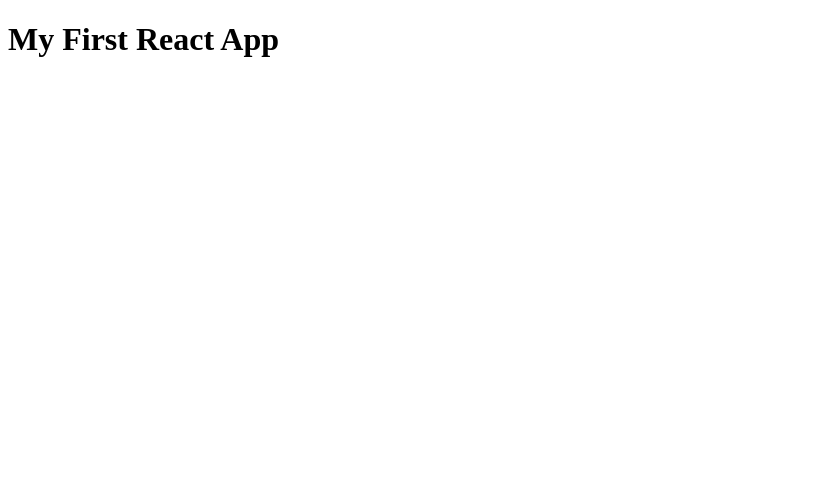
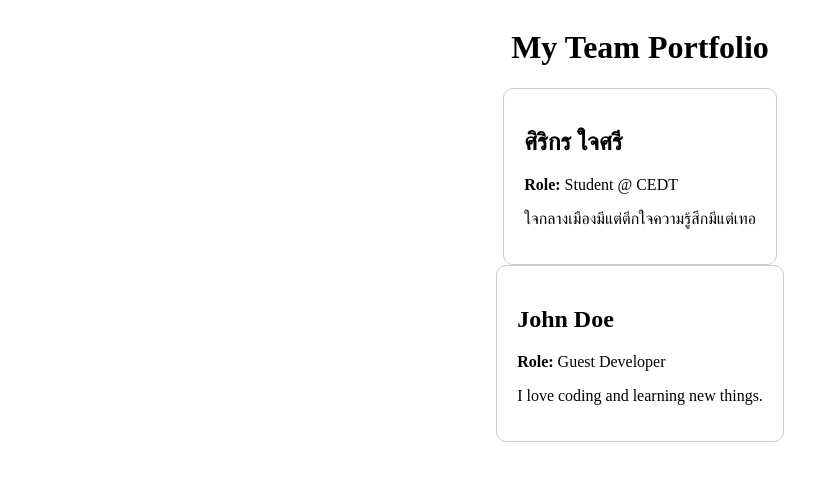
Before and after one commit to peeppeep0505/lab1-react-profile, a React (Vite) app in the folder my-profile/: page / in a window 1280 px wide. Shown: the top 480 px of the page, without its empty margins (0-839 px from the left). Built offline with nearby package versions, Linux system fonts and the light colour scheme.

Commit message:
feat: add ProfileCard component and pass data via props

```diff
--- a/my-profile/src/App.jsx
+++ b/my-profile/src/App.jsx
@@ -1,14 +1,22 @@
-
+import ProfileCard from './components/ProfileCard.jsx';
 
 function App() {
 
   return (
-   <div>
-    <h1>
-      My First React App
-    </h1>
-   </div>
-  )
+   <div style={{ display: 'flex', flexDirection: 'column', alignItems: 'center' }}>
+    <h1>My Team Portfolio</h1>
+      <ProfileCard
+        name="ศิริกร ใจศรี"
+        role="Student @ CEDT"
+        bio="ใจกลางเมืองมีแต่ตึกใจความรู้สึกมีแต่เทอ"
+      />
+      <ProfileCard
+        name="John Doе"
+        role="Guest Developer"
+        bio="I love coding and learning new things."
+      />
+    </div>
+  );
 }
 
 export default App
--- /dev/null
+++ b/my-profile/src/components/ProfileCard.jsx
@@ -0,0 +1,19 @@
+// src/components/ProfileCard.jsx
+function ProfileCard({ name, role, bio }) {
+  return (
+    <div
+      style={{
+        border: "1px solid #ccc",
+        padding: "20px",
+        borderRadius: "10px",
+      }}
+    >
+      <h2>{name}</h2>
+      <p>
+        <strong>Role:</strong> {role}
+      </p>
+      <p>{bio}</p>
+    </div>
+  );
+}
+export default ProfileCard;
```
